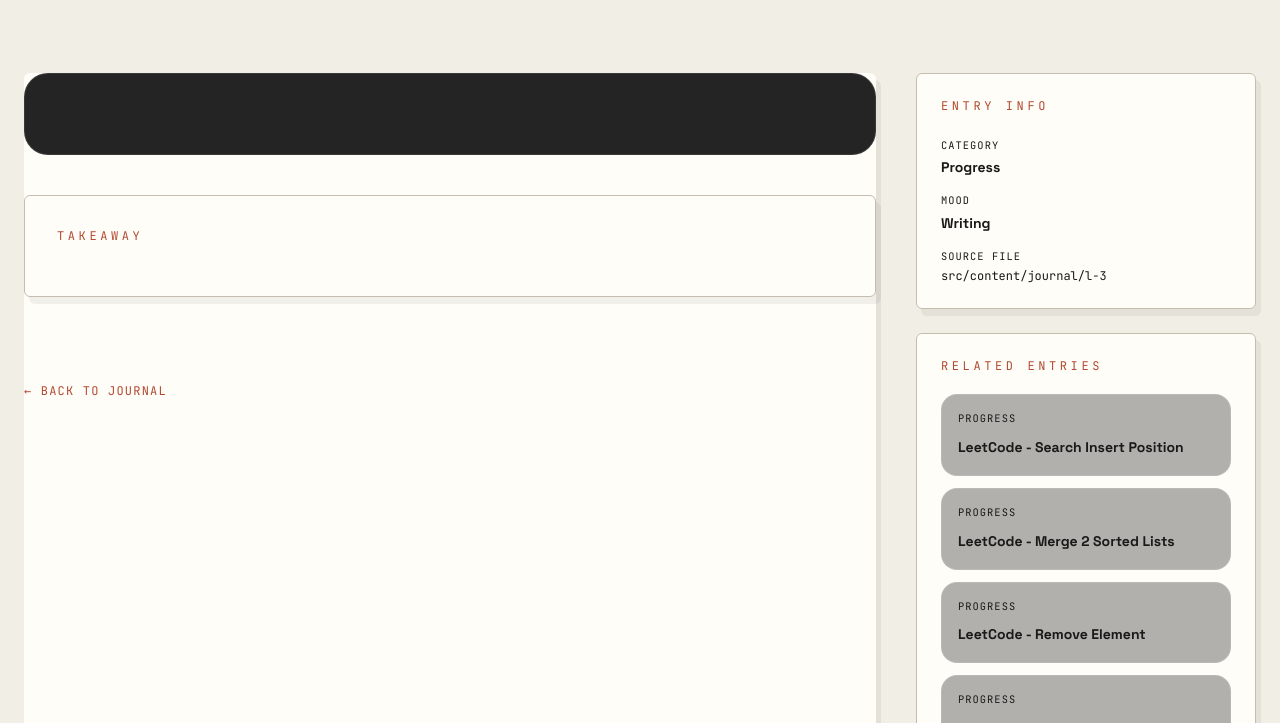
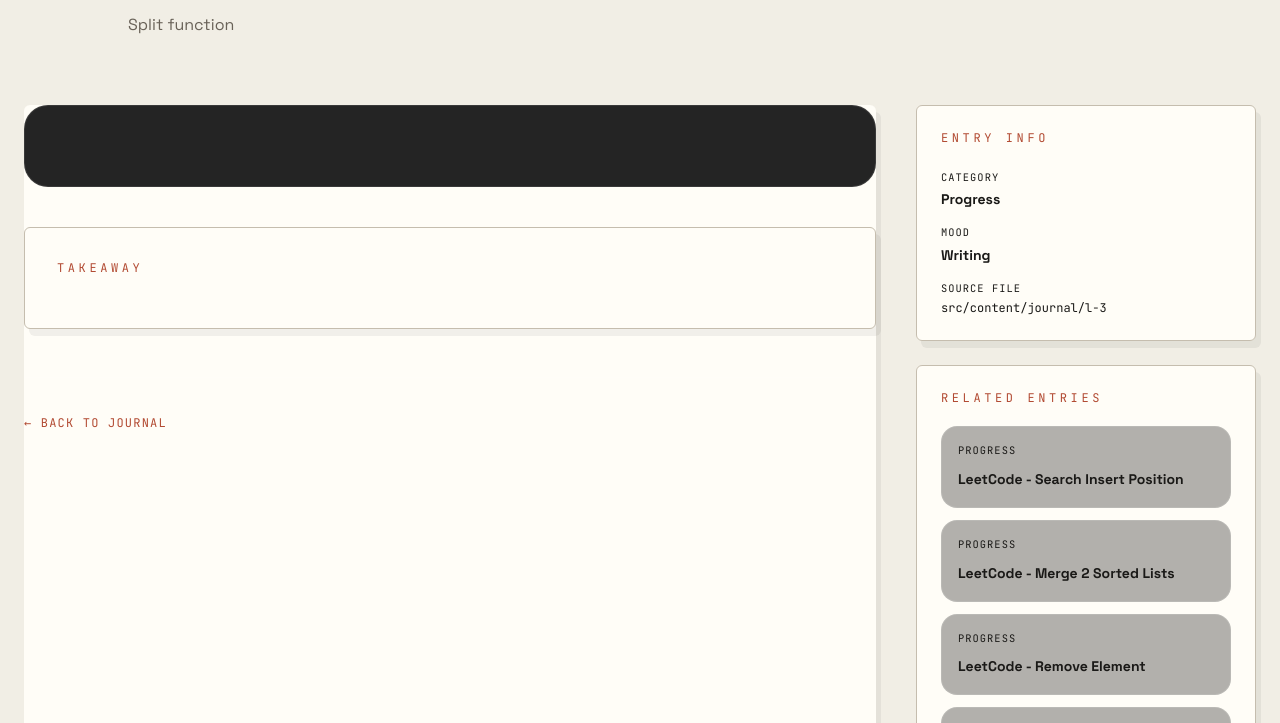
Before and after one commit to Yaohan0/portfolio, an Astro site: page /journal/l-3 in a window 1280 px wide. Shown: the part 377-1100 px from the top of the page. Built offline with nearby package versions, Linux system fonts and the light colour scheme; Astro itself is replaced by a stand-in of ours.

Commit message:
Update Journal: LeetCode - Length of Last Word

```diff
--- a/src/content/journal/l-3.md
+++ b/src/content/journal/l-3.md
@@ -5,7 +5,7 @@ order: 999
 date: '2026-10-01'
 mood: Writing
 category: Progress
-summary: ''
+summary: Split function
 tags: []
 lesson: ''
 linkedinUrl: ''
```
